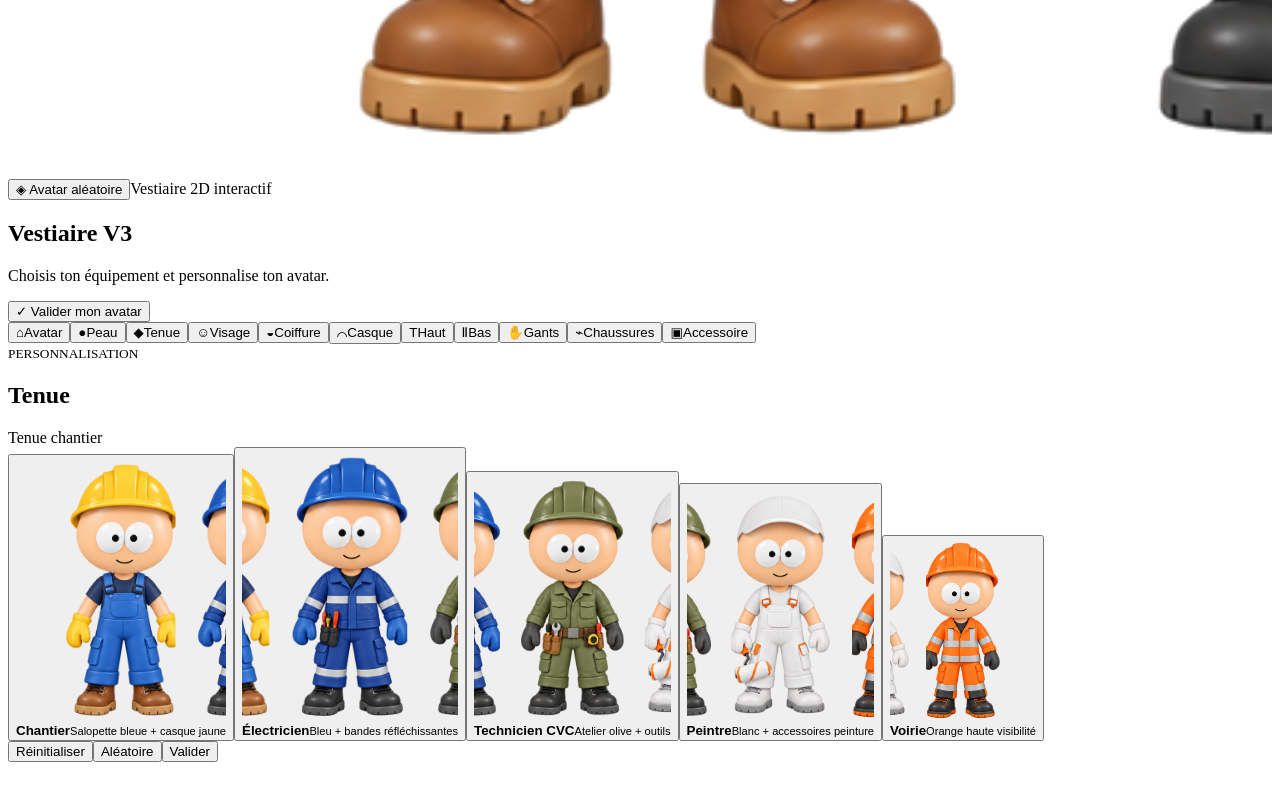
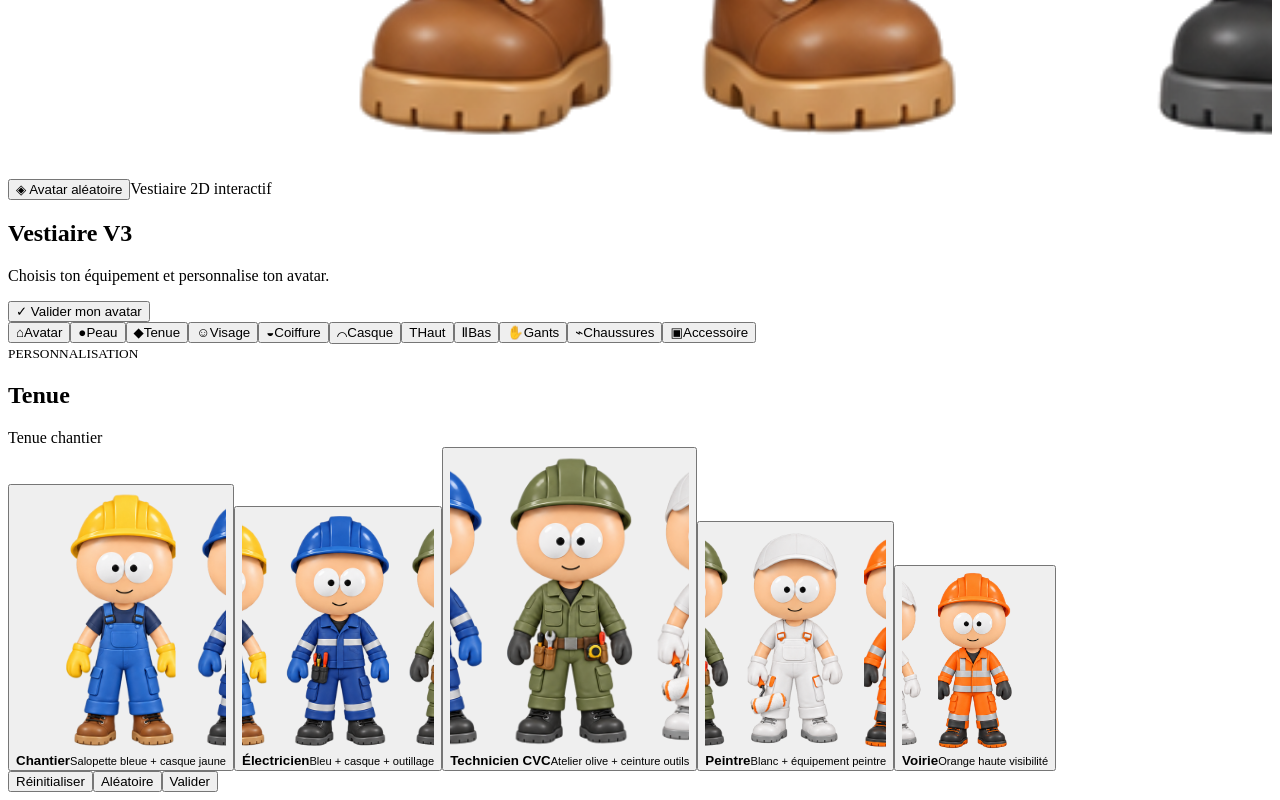
Before and after one commit to alex2202-d/maitre-artisan-avatar-studio, a React (Vite) app: page / in a window 1280 px wide. Shown: the part 1710-2510 px from the top of the page. Before the commit the page ends 2480 px from the top, so only its background shows below. Built offline with nearby package versions, Linux system fonts and the light colour scheme; the HTML template or start-up script is replaced by a standard one.

Commit message:
fix: align real wardrobe catalog with raster assets

```diff
--- a/src/App.tsx
+++ b/src/App.tsx
@@ -40,35 +40,29 @@ const hairOptions: Option[] = [
   { id: 'side', label: 'Côté' },
   { id: 'spiky', label: 'Ébouriffé' },
   { id: 'curly', label: 'Bouclé' },
-  { id: 'bob', label: 'Carré' },
-  { id: 'middle', label: 'Raie milieu' },
-  { id: 'classic', label: 'Classique' },
-  { id: 'bun', label: 'Chignon' },
+  { id: 'tuft', label: 'Mèche' },
 ]
 const headwearOptions: Option[] = [
   { id: 'none', label: 'Aucun' },
   { id: 'hardhat-yellow', label: 'Casque jaune' },
+  { id: 'hardhat-white', label: 'Casque blanc' },
+  { id: 'hardhat-orange', label: 'Casque orange' },
   { id: 'hardhat-blue', label: 'Casque bleu' },
-  { id: 'hardhat-orange', label: 'Casque orange' },
-  { id: 'cap-white', label: 'Casquette blanche' },
-  { id: 'cap-gray', label: 'Casquette grise' },
-  { id: 'beanie', label: 'Bonnet' },
+  { id: 'cap-blue', label: 'Casquette bleue' },
 ]
 const topOptions: Option[] = [
   { id: 'tank-gray', label: 'Débardeur gris' },
   { id: 'tee-navy', label: 'T-shirt marine' },
-  { id: 'jacket-blue', label: 'Veste bleue' },
+  { id: 'overalls-blue', label: 'Salopette bleue' },
   { id: 'jacket-olive', label: 'Veste atelier' },
-  { id: 'painter-top', label: 'Haut peintre' },
   { id: 'hivis-orange', label: 'Haute visibilité' },
 ]
 const bottomOptions: Option[] = [
   { id: 'shorts-gray', label: 'Short gris' },
-  { id: 'pants-blue', label: 'Pantalon bleu' },
-  { id: 'overalls-blue', label: 'Salopette bleue' },
+  { id: 'shorts-blue', label: 'Short de travail bleu' },
   { id: 'cargo-olive', label: 'Cargo atelier' },
-  { id: 'painter-pants', label: 'Pantalon peintre' },
-  { id: 'cargo-dark', label: 'Cargo sombre' },
+  { id: 'pants-dark', label: 'Pantalon sombre' },
+  { id: 'painter-white', label: 'Pantalon peintre' },
 ]
 const gloveOptions: Option[] = [
   { id: 'none', label: 'Sans gants' },
@@ -76,7 +70,6 @@ const gloveOptions: Option[] = [
   { id: 'black', label: 'Noirs' },
   { id: 'orange', label: 'Renforcés' },
   { id: 'white', label: 'Peintre' },
-  { id: 'blue', label: 'Bleus' },
 ]
 const shoeOptions: Option[] = [
   { id: 'bare', label: 'Pieds nus' },
@@ -88,12 +81,11 @@ const shoeOptions: Option[] = [
 ]
 const accessoryOptions: Option[] = [
   { id: 'none', label: 'Aucun' },
-  { id: 'belt-brown', label: 'Ceinture cuir' },
-  { id: 'belt-electric', label: 'Électricien' },
-  { id: 'belt-mechanic', label: 'Technicien' },
-  { id: 'belt-painter', label: 'Peintre' },
-  { id: 'harness', label: 'Harnais HV' },
-  { id: 'pouch-orange', label: 'Pochette outils' },
+  { id: 'belt', label: 'Ceinture outils' },
+  { id: 'backpack', label: 'Sac à dos' },
+  { id: 'tool-pouch', label: 'Pochette outils' },
+  { id: 'tape-pouch', label: 'Mètre ruban' },
+  { id: 'harness', label: 'Harnais' },
 ]
 const hairColorOptions: Option[] = [
   { id: 'brun', label: 'Brun' },
@@ -104,11 +96,11 @@ const hairColorOptions: Option[] = [
 ]
 
 const outfitPresets: Array<Option & { config: Partial<Avatar2DConfig> }> = [
-  { id: 'chantier', label: 'Chantier', note: 'Salopette bleue + casque jaune', config: { top: 'tee-navy', bottom: 'overalls-blue', gloves: 'yellow', shoes: 'boots-brown', headwear: 'hardhat-yellow', accessory: 'none' } },
-  { id: 'electricien', label: 'Électricien', note: 'Bleu + bandes réfléchissantes', config: { top: 'jacket-blue', bottom: 'pants-blue', gloves: 'yellow', shoes: 'boots-black', headwear: 'hardhat-blue', accessory: 'belt-electric' } },
-  { id: 'technicien', label: 'Technicien CVC', note: 'Atelier olive + outils', config: { top: 'jacket-olive', bottom: 'cargo-olive', gloves: 'black', shoes: 'boots-brown', headwear: 'none', accessory: 'belt-mechanic' } },
-  { id: 'peintre', label: 'Peintre', note: 'Blanc + accessoires peinture', config: { top: 'painter-top', bottom: 'painter-pants', gloves: 'white', shoes: 'boots-white', headwear: 'cap-white', accessory: 'belt-painter' } },
-  { id: 'voirie', label: 'Voirie', note: 'Orange haute visibilité', config: { top: 'hivis-orange', bottom: 'cargo-dark', gloves: 'orange', shoes: 'boots-orange', headwear: 'hardhat-orange', accessory: 'pouch-orange' } },
+  { id: 'chantier', label: 'Chantier', note: 'Salopette bleue + casque jaune', config: { top: 'overalls-blue', bottom: 'shorts-blue', gloves: 'yellow', shoes: 'boots-brown', headwear: 'hardhat-yellow', accessory: 'none' } },
+  { id: 'electricien', label: 'Électricien', note: 'Bleu + casque + outillage', config: { top: 'tee-navy', bottom: 'pants-dark', gloves: 'black', shoes: 'boots-black', headwear: 'hardhat-blue', accessory: 'tape-pouch' } },
+  { id: 'technicien', label: 'Technicien CVC', note: 'Atelier olive + ceinture outils', config: { top: 'jacket-olive', bottom: 'cargo-olive', gloves: 'black', shoes: 'boots-brown', headwear: 'none', accessory: 'belt' } },
+  { id: 'peintre', label: 'Peintre', note: 'Blanc + équipement peintre', config: { top: 'tank-gray', bottom: 'painter-white', gloves: 'white', shoes: 'boots-white', headwear: 'hardhat-white', accessory: 'none' } },
+  { id: 'voirie', label: 'Voirie', note: 'Orange haute visibilité', config: { top: 'hivis-orange', bottom: 'pants-dark', gloves: 'orange', shoes: 'boots-orange', headwear: 'hardhat-orange', accessory: 'harness' } },
 ]
 
 const defaultConfig: Avatar2DConfig = {
@@ -117,8 +109,8 @@ const defaultConfig: Avatar2DConfig = {
   hair: 'none',
   hairColor: 'brun',
   headwear: 'hardhat-yellow',
-  top: 'tee-navy',
-  bottom: 'overalls-blue',
+  top: 'overalls-blue',
+  bottom: 'shorts-blue',
   gloves: 'yellow',
   shoes: 'boots-brown',
   accessory: 'none',
```
